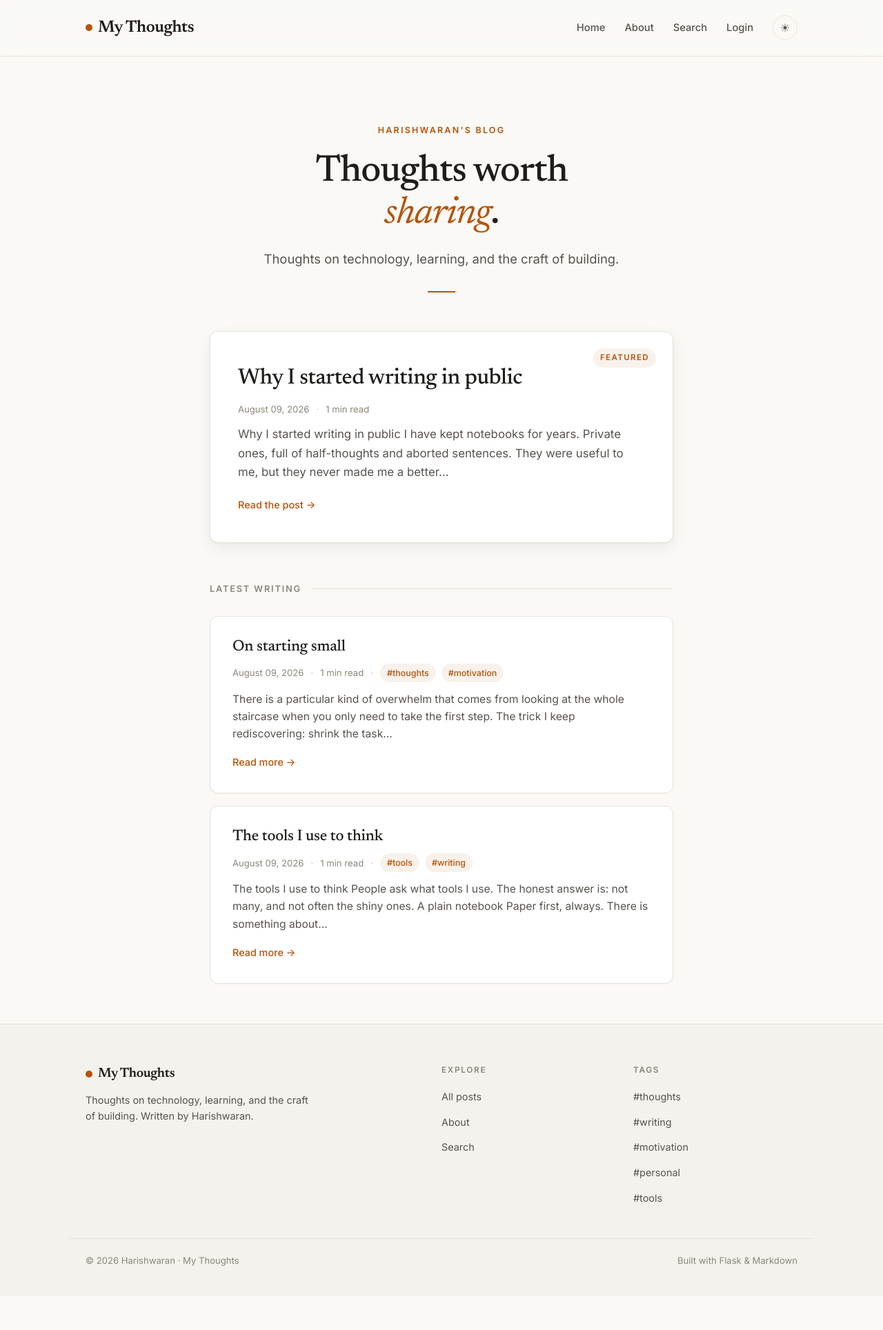
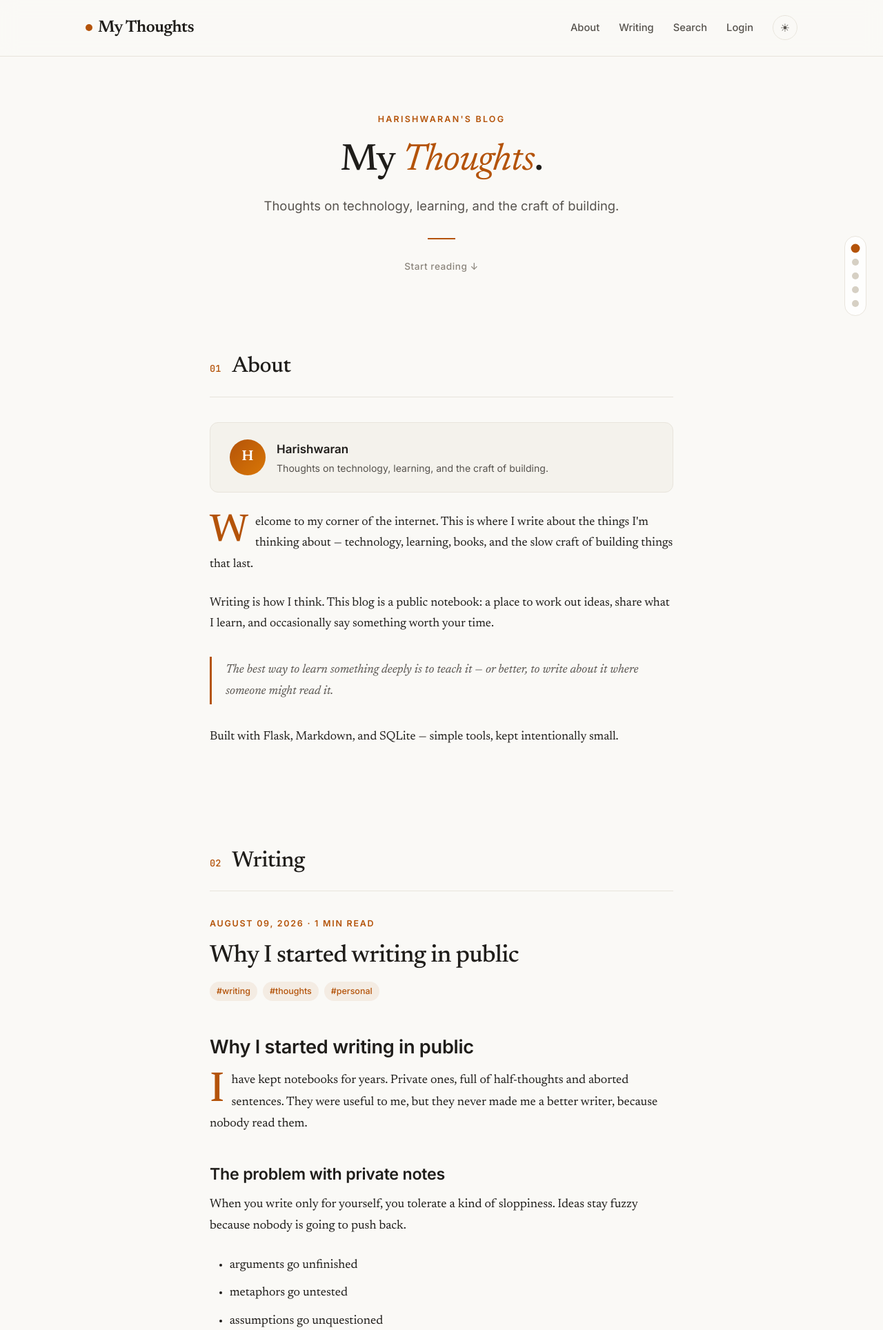
Before and after one commit to Harishwaran18/my-thoughts, a Flask app: page / in a window 1280 px wide. Shown: the top 1928 px of the page at 69% size. Before the commit the page ends 1835 px from the top, so only its background shows below. Run offline with Flask 3, Linux system fonts and the light colour scheme; data comes from the database, SQL or seed files in the repository.

Commit message:
Combine into single-page site: hero + about + all posts full content
One combined page instead of separate pages - everything lives together
as a continuous long-scroll reading experience.

- Homepage now contains: hero, inline About section, and ALL posts
  rendered in FULL (not just excerpts) as scrolling sections
- Numbered sections (01 About, 02 Writing) with section heads
- Floating section-nav dots on the right (with hover tooltips) to jump
  to any post/section, with scrollspy highlighting the current one
- 'Start reading' scroll cue, 'Back to top' pill button
- Post dividers (· · ·) between combined posts
- Header/footer nav links now jump to #about / #writing sections
- Individual /post/<slug> routes KEPT for OG sharing previews + direct
  share links (each post still has its own preview card + standalone view)
- Section-nav scrollspy added to main.js

Co-authored-by: openhands <openhands@all-hands.dev>

```diff
--- a/app/routes.py
+++ b/app/routes.py
@@ -126,14 +126,25 @@ def markdown_filter(text):
 @app.route("/")
 def index():
     posts = db.get_all_posts()
-    featured = posts[0] if posts else None
-    rest = posts[1:] if posts else []
+    # Pre-render each post's markdown for inline full display on the combined page
+    rendered_posts = []
+    for p in posts:
+        rendered_posts.append({
+            "id": p["id"],
+            "title": p["title"],
+            "slug": p["slug"],
+            "tags": p["tags"],
+            "created_at": p["created_at"],
+            "content": p["content"],
+            "html": render_markdown(p["content"]),
+            "read_time": reading_time(p["content"]),
+            "excerpt": excerpt(p["content"], 140),
+        })
     return render_template(
         "index.html",
-        posts=posts,
-        featured=featured,
-        rest=rest,
-        title="Home",
+        posts=rendered_posts,
+        title="My Thoughts",
+        description=SITE_TAGLINE,
     )
 
 
--- a/app/static/css/style.css
+++ b/app/static/css/style.css
@@ -849,3 +849,164 @@ textarea { resize: vertical; font-family: var(--font-mono); font-size: 0.9rem; l
   .footer-bottom { flex-direction: column; align-items: flex-start; }
   .post-content > p:first-of-type::first-letter { font-size: 2.8em; }
 }
+
+/* ============================================================
+   Single combined page layout
+   ============================================================ */
+.single-page { padding-bottom: 40px; }
+
+.single-page .hero { padding: 80px 0 48px; }
+.scroll-cue {
+  display: inline-block;
+  margin-top: 28px;
+  font-size: 0.85rem;
+  color: var(--text-faint);
+  font-weight: 500;
+  letter-spacing: 0.04em;
+  transition: color var(--transition);
+}
+.scroll-cue:hover { color: var(--accent); }
+
+.page-section {
+  padding: 56px 0;
+  scroll-margin-top: 80px;
+}
+
+.section-head {
+  display: flex;
+  align-items: baseline;
+  gap: 16px;
+  margin-bottom: 36px;
+  padding-bottom: 16px;
+  border-bottom: 1px solid var(--border);
+}
+.section-num {
+  font-family: var(--font-mono);
+  font-size: 0.85rem;
+  color: var(--accent);
+  font-weight: 500;
+}
+.section-title {
+  font-family: var(--font-serif);
+  font-size: clamp(1.6rem, 3vw, 2rem);
+  font-weight: 500;
+  letter-spacing: -0.015em;
+}
+
+/* About inline */
+.about-inline { max-width: var(--max-width); }
+.author-bio-large { padding: 24px 28px; margin-bottom: 28px; }
+.about-content { font-size: 1.1rem; }
+.about-content > p:first-of-type::first-letter {
+  font-size: 3.2em;
+  float: left;
+  line-height: 0.82;
+  padding: 6px 10px 0 0;
+  font-weight: 500;
+  color: var(--accent);
+}
+
+/* Combined posts */
+.combined-post {
+  scroll-margin-top: 80px;
+  margin-bottom: 8px;
+}
+.combined-post-head { margin-bottom: 28px; }
+.combined-post-title {
+  font-family: var(--font-serif);
+  font-size: clamp(1.7rem, 3.5vw, 2.2rem);
+  font-weight: 500;
+  line-height: 1.2;
+  letter-spacing: -0.02em;
+  margin: 10px 0 14px;
+}
+.combined-post-title a { color: var(--text); }
+.combined-post-title a:hover { color: var(--accent); }
+.combined-content { font-size: 1.12rem; }
+
+.combined-post-foot {
+  display: flex;
+  justify-content: flex-start;
+  align-items: center;
+  gap: 16px;
+  margin-top: 28px;
+}
+
+.post-divider {
+  border: none;
+  text-align: center;
+  margin: 56px 0;
+  color: var(--text-faint);
+}
+.post-divider::before {
+  content: '· · ·';
+  letter-spacing: 0.6em;
+  font-size: 1.3rem;
+}
+
+/* Back to top */
+.back-to-top-wrap { text-align: center; padding: 40px 0 20px; }
+.back-to-top {
+  display: inline-block;
+  font-size: 0.88rem;
+  font-weight: 500;
+  color: var(--text-faint);
+  padding: 10px 22px;
+  border: 1px solid var(--border);
+  border-radius: 100px;
+  transition: all var(--transition);
+}
+.back-to-top:hover { color: var(--accent); border-color: var(--accent); transform: translateY(-2px); }
+
+/* Section nav dots (floating) */
+.section-nav {
+  position: fixed;
+  right: 24px;
+  top: 50%;
+  transform: translateY(-50%);
+  z-index: 90;
+  display: flex;
+  flex-direction: column;
+  gap: 10px;
+  background: color-mix(in srgb, var(--bg-card) 80%, transparent);
+  backdrop-filter: blur(8px);
+  padding: 12px 10px;
+  border-radius: 100px;
+  border: 1px solid var(--border);
+}
+.section-nav a {
+  width: 10px; height: 10px;
+  border-radius: 50%;
+  background: var(--border-strong);
+  display: block;
+  transition: all var(--transition);
+  position: relative;
+}
+.section-nav a:hover { background: var(--accent); transform: scale(1.3); }
+.section-nav a.active { background: var(--accent); transform: scale(1.3); }
+.section-nav a .tooltip {
+  position: absolute;
+  right: 22px;
+  top: 50%;
+  transform: translateY(-50%);
+  background: var(--text);
+  color: var(--bg);
+  font-size: 0.72rem;
+  padding: 4px 8px;
+  border-radius: 4px;
+  white-space: nowrap;
+  opacity: 0;
+  pointer-events: none;
+  transition: opacity var(--transition);
+}
+.section-nav a:hover .tooltip { opacity: 1; }
+
+@media (max-width: 960px) {
+  .section-nav { display: none; }
+}
+@media (max-width: 600px) {
+  .single-page .hero { padding: 56px 0 36px; }
+  .page-section { padding: 40px 0; }
+  .combined-post-title { font-size: 1.5rem; }
+  .post-divider { margin: 40px 0; }
+}
--- a/app/static/js/main.js
+++ b/app/static/js/main.js
@@ -102,4 +102,33 @@
     }, { passive: true });
     scrollspy();
   }
+
+  /* ----- Section nav scrollspy (single-page) ----- */
+  var sectionNav = document.getElementById('sectionNav');
+  if (sectionNav) {
+    var navLinks = sectionNav.querySelectorAll('a');
+    var sections = [];
+    navLinks.forEach(function (link) {
+      var id = link.getAttribute('href');
+      if (id && id.charAt(0) === '#') {
+        var el = document.getElementById(id.slice(1));
+        if (el) sections.push({ el: el, link: link });
+      }
+    });
+    var navTicking = false;
+    function sectionScrollspy() {
+      var pos = document.documentElement.scrollTop + 140;
+      var current = sections[0] ? sections[0].link : null;
+      sections.forEach(function (s) {
+        if (s.el.offsetTop <= pos) current = s.link;
+      });
+      navLinks.forEach(function (l) { l.classList.remove('active'); });
+      if (current) current.classList.add('active');
+      navTicking = false;
+    }
+    window.addEventListener('scroll', function () {
+      if (!navTicking) { window.requestAnimationFrame(sectionScrollspy); navTicking = true; }
+    }, { passive: true });
+    sectionScrollspy();
+  }
 })();
--- a/app/templates/base.html
+++ b/app/templates/base.html
@@ -42,8 +42,8 @@
     <div class="header-inner">
       <a href="{{ url_for('index') }}" class="logo"><span class="logo-mark"></span>My Thoughts</a>
       <nav class="site-nav">
-        <a href="{{ url_for('index') }}">Home</a>
-        <a href="{{ url_for('about') }}">About</a>
+        <a href="{{ url_for('index') }}#about">About</a>
+        <a href="{{ url_for('index') }}#writing">Writing</a>
         <a href="{{ url_for('search') }}">Search</a>
         {% if session.logged_in %}
           <a href="{{ url_for('admin') }}">Admin</a>
@@ -81,8 +81,8 @@
       <div class="footer-col">
         <h4>Explore</h4>
         <ul>
-          <li><a href="{{ url_for('index') }}">All posts</a></li>
-          <li><a href="{{ url_for('about') }}">About</a></li>
+          <li><a href="{{ url_for('index') }}#about">About</a></li>
+          <li><a href="{{ url_for('index') }}#writing">Writing</a></li>
           <li><a href="{{ url_for('search') }}">Search</a></li>
         </ul>
       </div>
--- a/app/templates/index.html
+++ b/app/templates/index.html
@@ -1,55 +1,91 @@
 {% extends "base.html" %}
 
 {% block content %}
-<section class="hero">
+<div class="single-page">
+
+  <!-- ===== Floating section nav ===== -->
+  <nav class="section-nav" id="sectionNav" aria-label="Jump to section">
+    <a href="#top"><span class="tooltip">Top</span></a>
+    <a href="#about"><span class="tooltip">About</span></a>
+    {% for post in posts %}
+    <a href="#{{ post.slug }}"><span class="tooltip">{{ post.title }}</span></a>
+    {% endfor %}
+  </nav>
+
+  <!-- ===== Hero ===== -->
+  <section class="hero" id="top">
     <div class="eyebrow">{{ site_author }}'s Blog</div>
-  <h1>Thoughts worth <em>sharing</em>.</h1>
+    <h1>My <em>Thoughts</em>.</h1>
     <p class="hero-sub">{{ site_tagline }}</p>
     <hr class="hero-rule">
+    <a href="#about" class="scroll-cue">Start reading &darr;</a>
   </section>
 
-{% if featured %}
-  <section class="featured reveal">
-    <article class="featured-card">
-      <h2 class="featured-title"><a href="{{ url_for('post', slug=featured.slug) }}">{{ featured.title }}</a></h2>
-      <div class="post-meta">
-        <time>{{ format_date(featured.created_at) }}</time>
-        <span class="dot">&middot;</span>
-        <span class="reading-time">{{ reading_time(featured.content) }} min read</span>
+  <!-- ===== About (inline) ===== -->
+  <section class="page-section" id="about">
+    <div class="section-head">
+      <span class="section-num">01</span>
+      <h2 class="section-title">About</h2>
     </div>
-      <p class="featured-excerpt">{{ excerpt(featured.content) }}</p>
-      <a href="{{ url_for('post', slug=featured.slug) }}" class="read-more">Read the post <span class="arrow">&rarr;</span></a>
-    </article>
+    <div class="about-inline">
+      <div class="author-bio author-bio-large">
+        <div class="author-avatar">{{ site_author[0] }}</div>
+        <div>
+          <div class="author-name">{{ site_author }}</div>
+          <div class="author-desc">{{ site_tagline }}</div>
+        </div>
+      </div>
+      <div class="post-content about-content">
+        <p>Welcome to my corner of the internet. This is where I write about the things
+        I'm thinking about &mdash; technology, learning, books, and the slow craft of
+        building things that last.</p>
+        <p>Writing is how I think. This blog is a public notebook: a place to work out
+        ideas, share what I learn, and occasionally say something worth your time.</p>
+        <blockquote>The best way to learn something deeply is to teach it &mdash; or
+        better, to write about it where someone might read it.</blockquote>
+        <p>Built with Flask, Markdown, and SQLite &mdash; simple tools, kept intentionally small.</p>
+      </div>
+    </div>
   </section>
-{% endif %}
 
-{% if rest %}
-  <div class="section-label reveal">Latest writing</div>
-  <div class="post-list">
-    {% for post in rest %}
-      <article class="post-card reveal">
-        <h2><a href="{{ url_for('post', slug=post.slug) }}">{{ post.title }}</a></h2>
-        <div class="post-meta">
-          <time>{{ format_date(post.created_at) }}</time>
-          <span class="dot">&middot;</span>
-          <span class="reading-time">{{ reading_time(post.content) }} min read</span>
+  <!-- ===== All posts, full content, combined ===== -->
+  <section class="page-section" id="writing">
+    <div class="section-head">
+      <span class="section-num">02</span>
+      <h2 class="section-title">Writing</h2>
+    </div>
+
+    {% for post in posts %}
+    <article class="combined-post" id="{{ post.slug }}">
+      <header class="combined-post-head">
+        <div class="post-eyebrow">{{ format_date(post.created_at) }} &middot; {{ post.read_time }} min read</div>
+        <h2 class="combined-post-title">
+          <a href="{{ url_for('post', slug=post.slug) }}">{{ post.title }}</a>
+        </h2>
         {% if post.tags %}
-            <span class="dot">&middot;</span>
-            <span class="post-tags-inline">
+        <div class="post-tags-inline">
           {% for tag in post.tags.split(',') %}
             {% if tag.strip() %}
               <a href="{{ url_for('tag', tag=tag.strip()) }}" class="tag">#{{ tag.strip() }}</a>
             {% endif %}
           {% endfor %}
-            </span>
+        </div>
+        {% endif %}
+      </header>
+      <div class="post-content combined-content">
+        {{ post.html | safe }}
+      </div>
+      <div class="combined-post-foot">
+        <a href="{{ url_for('post', slug=post.slug) }}" class="read-more">View standalone <span class="arrow">&rarr;</span></a>
+        {% if session.logged_in %}
+          <a href="{{ url_for('admin_edit', post_id=post.id) }}" class="btn btn-sm">Edit</a>
         {% endif %}
       </div>
-        <p class="post-excerpt">{{ excerpt(post.content) }}</p>
-        <a href="{{ url_for('post', slug=post.slug) }}" class="read-more">Read more <span class="arrow">&rarr;</span></a>
+      {% if not loop.last %}<hr class="post-divider">{% endif %}
     </article>
     {% endfor %}
-  </div>
-{% elif not featured %}
+
+    {% if not posts %}
     <div class="empty-state">
       <h2>No posts yet</h2>
       <p>This is a fresh start. Share your first thought!</p>
@@ -58,4 +94,12 @@
       {% endif %}
     </div>
     {% endif %}
+  </section>
+
+  <!-- ===== Back to top ===== -->
+  <div class="back-to-top-wrap">
+    <a href="#top" class="back-to-top">&uarr; Back to top</a>
+  </div>
+
+</div>
 {% endblock %}
```
Lines whose indentation alone changed are shown as unchanged.
